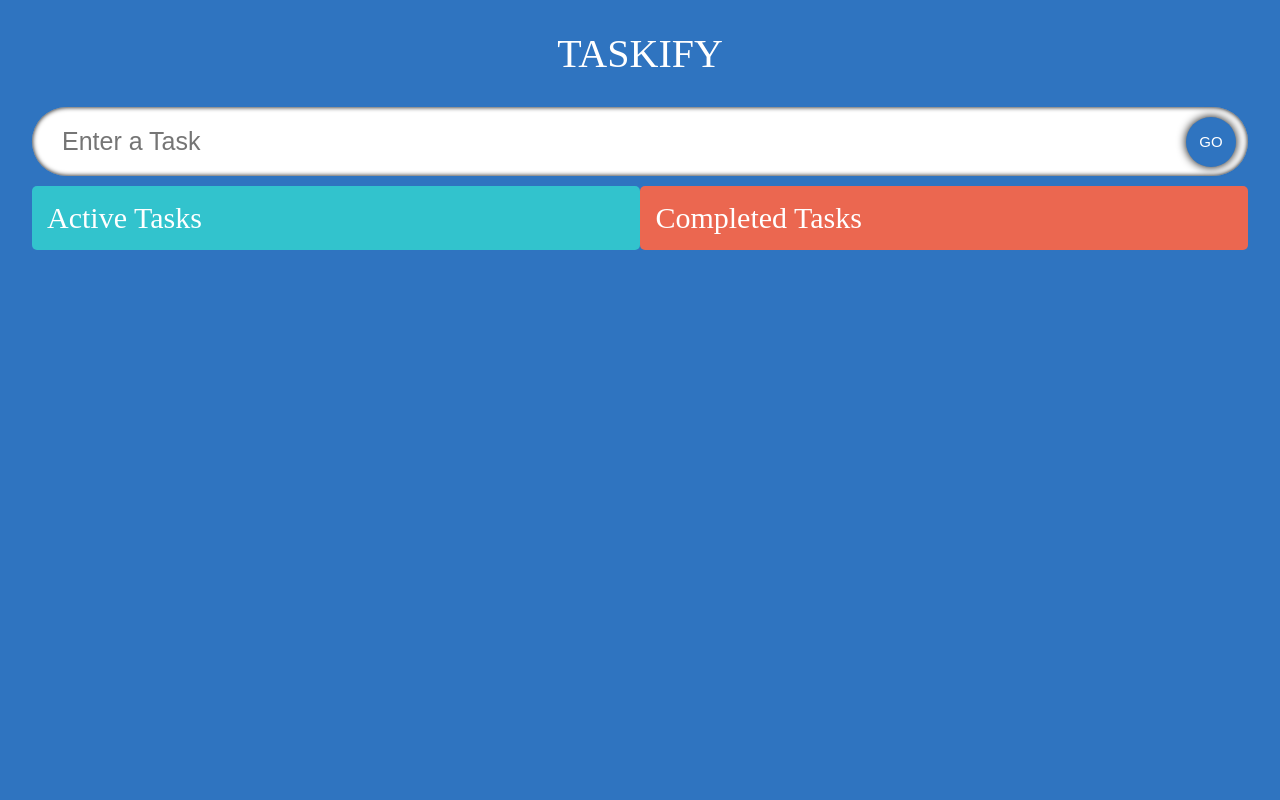
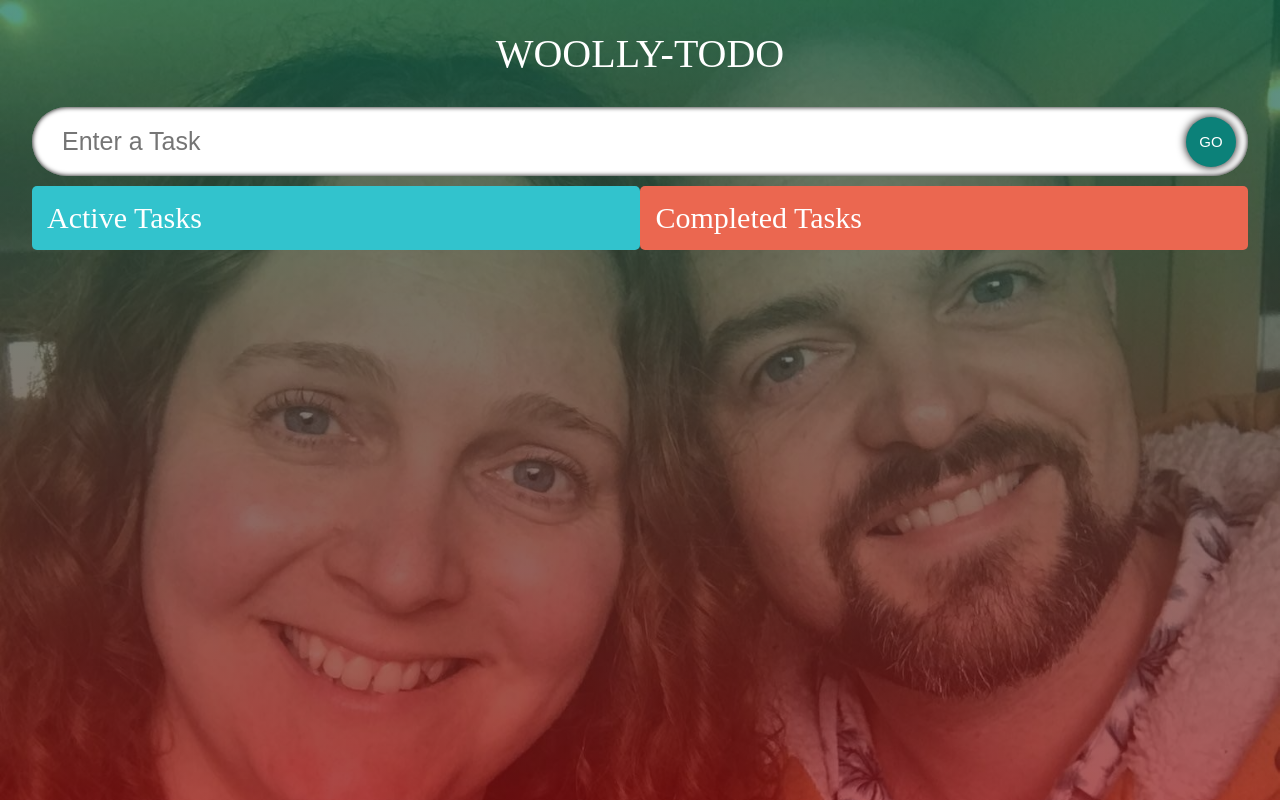
Before and after one commit to ThreeClubs/react-and-ts, a React (Create React App) app: page / in a window 1280 px wide. Built offline with nearby package versions, Linux system fonts and the light colour scheme; a web font is replaced by a local one.

Commit message:
background filter

```diff
--- a/src/App.css
+++ b/src/App.css
@@ -1,4 +1,4 @@
-@import url('https://fonts.googleapis.com/css2?family=Neucha&display=swap');
+@import url("https://fonts.googleapis.com/css2?family=Neucha&display=swap");
 
 .App {
   width: 100vw;
@@ -6,7 +6,8 @@
   display: flex;
   flex-direction: column;
   align-items: center;
-    background-color: #2f74c0;
+  background: linear-gradient(rgba(13, 108, 83, 0.7), rgba(138, 16, 18, 0.7)), url("./../public/woolly-full-frame-with-tergy.jpg");
+  background-size: cover;
   font-family: "Neucha", cursive;
 }
 
--- a/src/App.tsx
+++ b/src/App.tsx
@@ -61,7 +61,7 @@ const App: React.FC = () => {
   return (
     <DragDropContext onDragEnd={onDragEnd}>
       <div className="App">
-        <span className="heading">Taskify</span>
+        <span className="heading">Woolly-Todo</span>
         <InputField todo={todo} setTodo={setTodo} handleAdd={handleAdd} />
         <TodoList
           todos={todos}
--- a/src/components/styles.css
+++ b/src/components/styles.css
@@ -29,14 +29,14 @@
   right: 0px;
   border: none;
   font-size: 15px;
-  background-color: #2f74c0;
+  background-color: #0c8179;
   color: white;
   transition: 0.2s all;
   box-shadow: 0 0 10px black;
 }
 
 .input_submit:hover {
-  background-color: #388ae2;
+  background-color: #10aaa0;
 }
 
 .input_submit:active {
@@ -62,11 +62,11 @@
 }
 
 .dragactive {
-  background-color: rgb(0, 221, 236);
+  background-color: rgba(0, 220, 236, 0.805);
 }
 
 .dragcomplete {
-  background-color: rgb(255, 38, 0);
+  background-color: rgba(255, 38, 0, 0.817);
 }
 
 .remove {
@@ -84,7 +84,7 @@
   border-radius: 5px;
   padding: 20px;
   margin-top: 15px;
-  background-image: url("https://img.freepik.com/free-photo/crumpled-yellow-paper-background-close-up_60487-2390.jpg?size=626&ext=jpg");
+  background-image: url("../../public/full-frame-shot-yellow-paper-textured-background.jpg");
   transition: 0.2s;
 }
 
```
Also changed, not shown: public/full-frame-shot-yellow-paper-textured-background.jpg (added), public/woolly-full-frame-with-tergy.jpg (added). Lines whose indentation alone changed are shown as unchanged.
